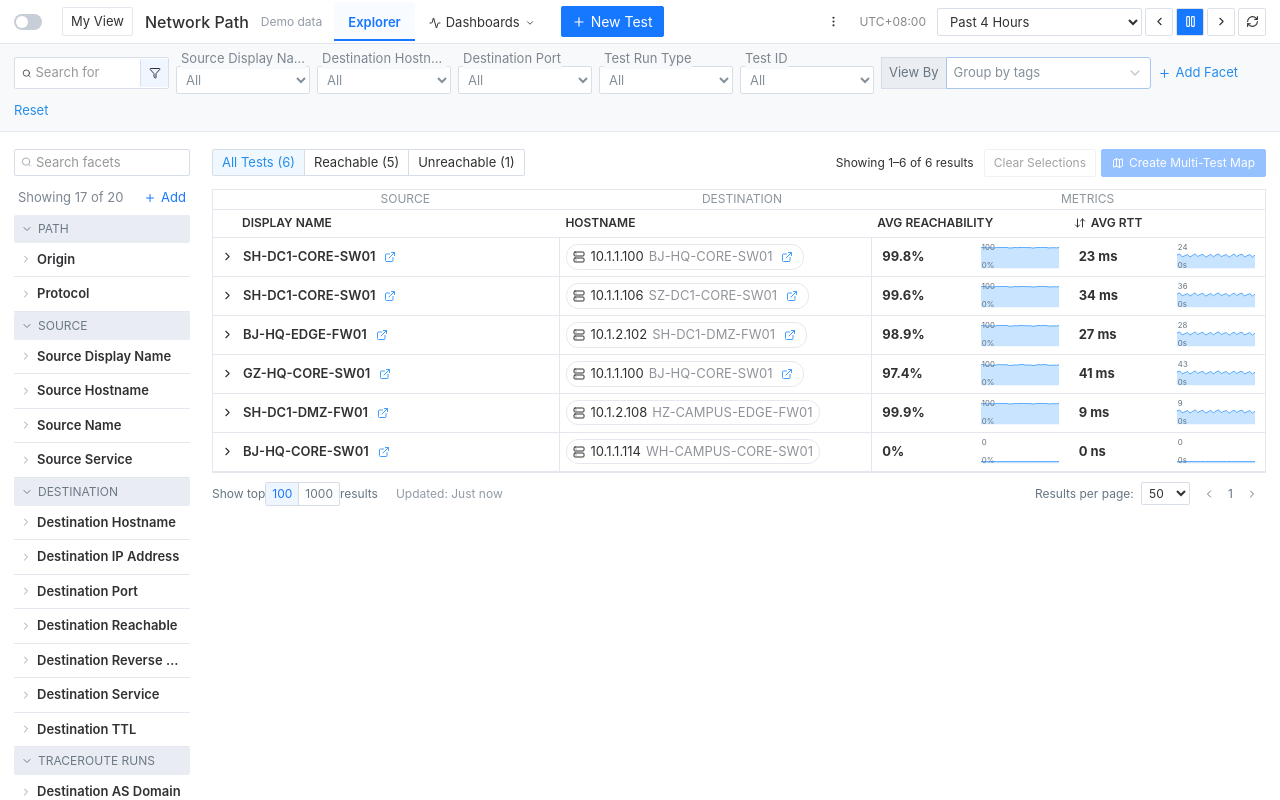
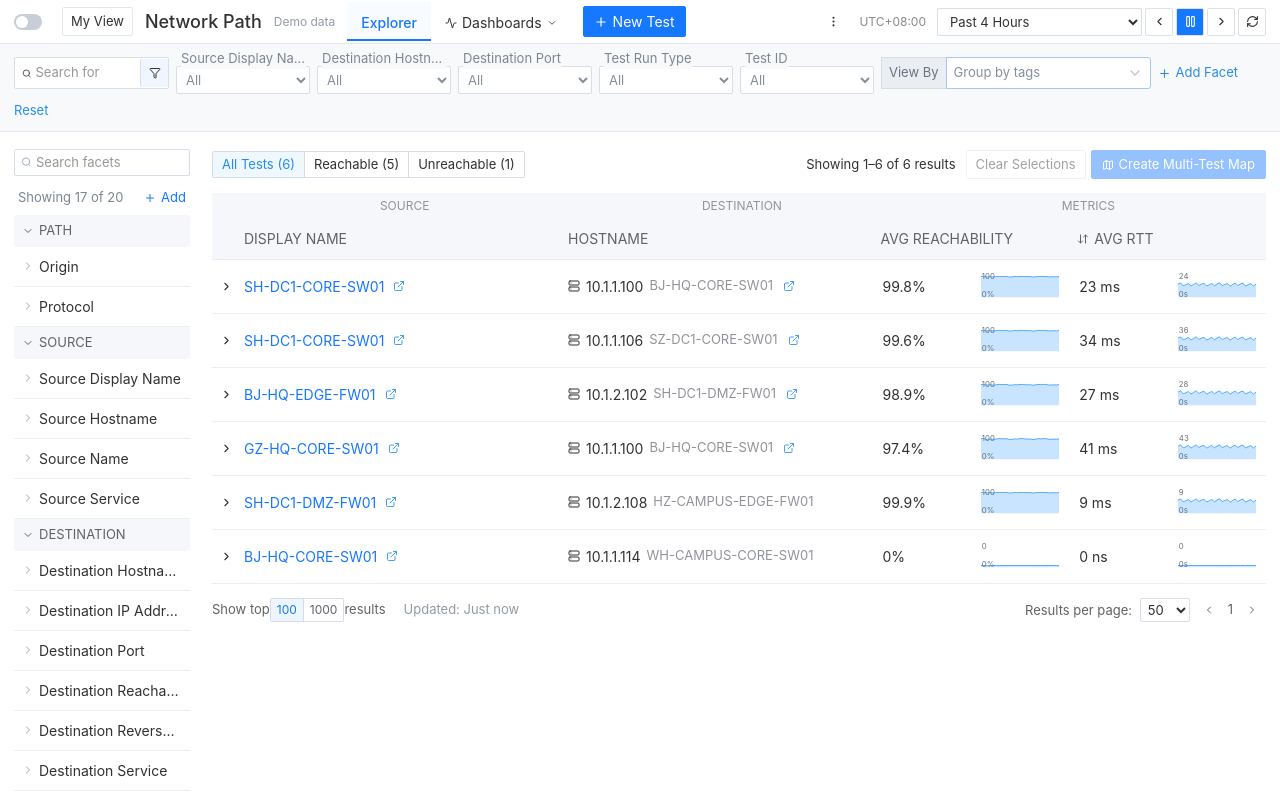
Before and after one commit to sabrina97606/netpath, a Next.js app: page /network-path in a window 1280 px wide. Built offline with nearby package versions, Linux system fonts and the light colour scheme.

Commit message:
Restyle NetPath tables and facets to match DOOP style

```diff
--- a/app/network-path/network-path.css
+++ b/app/network-path/network-path.css
@@ -186,7 +186,7 @@
   border-bottom: 1px solid var(--np-border);
 }
 .np-module-header h1 {
-  font-size: 16px;
+  font-size: 18px;
   font-weight: 500;
   margin-left: 0;
   white-space: nowrap;
@@ -200,8 +200,8 @@
   display: flex;
   align-items: center;
   border-bottom: 2px solid var(--np-blue);
-  font-size: 13px;
-  font-weight: 600;
+  font-size: 14px;
+  font-weight: 500;
 }
 .np-demo {
   margin-left: 0;
@@ -223,14 +223,14 @@
 .np-module-tabs > div > button {
   position: relative;
   padding: 8px 14px 4px;
-  font-size: 13px;
+  font-size: 14px;
   border-bottom: 2px solid transparent;
 }
 .np-module-tabs > div > button.active {
   color: var(--np-blue);
   border-color: var(--np-blue);
   background: #f8fbff;
-  font-weight: 600;
+  font-weight: 500;
 }
 .np-module-tabs small {
   position: absolute;
@@ -472,22 +472,23 @@
   color: var(--np-blue);
 }
 .np-app .np-facet-group {
-  background: #e9edf3;
+  background: #f5f7fa;
   border-radius: 2px;
-  height: 28px;
+  height: 32px;
   width: 100%;
   justify-content: flex-start;
-  font-size: 12px;
-  color: #6c7884;
-  padding: 0 7px;
+  font-size: 13px;
+  color: #606266;
+  padding: 0 8px;
 }
 .np-app .np-facet-field {
   width: 100%;
-  padding: 7px 6px;
-  border-bottom: 1px solid var(--np-border);
-  font-size: 13px;
+  padding: 9px 8px;
+  border-bottom: 1px solid #ebeef5;
+  font-size: 14px;
   justify-content: flex-start;
-  font-weight: 600;
+  font-weight: 400;
+  color: #303133;
   text-align: left;
 }
 .np-facet-field > span {
@@ -507,8 +508,8 @@
   display: flex;
   width: 100%;
   justify-content: space-between;
-  font-size: 12px;
-  padding: 5px;
+  font-size: 13px;
+  padding: 6px 5px;
   text-align: left;
   overflow-wrap: anywhere;
 }
@@ -524,8 +525,8 @@
   align-items: center;
   gap: 5px;
   margin-bottom: 12px;
-  min-height: 28px;
-  font-size: 12px;
+  min-height: 32px;
+  font-size: 13px;
   flex-wrap: wrap;
 }
 .np-results-toolbar > span {
@@ -534,7 +535,8 @@
 }
 .np-table-scroll {
   overflow: auto;
-  border: 1px solid var(--np-border);
+  border: 0;
+  border-bottom: 1px solid #ebeef5;
 }
 .np-group-table {
   min-width: 930px;
@@ -542,10 +544,10 @@
 .np-group-caption {
   display: grid;
   grid-template-columns: 24px 32% 32% 1fr;
-  color: #8b949c;
+  color: #909399;
   font-size: 12px;
-  border-bottom: 1px solid var(--np-border);
-  height: 20px;
+  background: #f5f7fa;
+  height: 26px;
   align-items: center;
   text-align: center;
 }
@@ -558,29 +560,33 @@
   align-items: center;
 }
 .np-group-header {
-  height: 28px;
-  font-size: 12px;
-  font-weight: 600;
-  border-bottom: 1px solid var(--np-border);
+  height: 40px;
+  font-size: 14px;
+  font-weight: 400;
+  color: #606266;
+  background: #f5f7fa;
 }
 .np-group-header > span,
 .np-group-header > button {
-  padding-left: 5px;
+  padding-left: 8px;
   justify-content: flex-start;
 }
 .np-group-row {
-  min-height: 39px;
-  border-bottom: 1px solid var(--np-border);
-  font-size: 13px;
+  min-height: 54px;
+  border-top: 1px solid #ebeef5;
+  font-size: 14px;
+}
+.np-group-row:hover {
+  background: #f5f9ff;
 }
 .np-group-row > button:not(:first-child) {
-  border-right: 1px solid var(--np-border);
   height: 100%;
   justify-content: flex-start;
-  padding: 0 6px;
+  padding: 0 8px;
 }
 .np-app .np-source-link {
-  font-weight: 600;
+  font-weight: 400;
+  color: var(--np-blue);
   text-align: left;
   justify-content: flex-start;
   overflow-wrap: anywhere;
@@ -588,11 +594,10 @@
 .np-destination {
   display: inline-flex;
   align-items: center;
-  gap: 5px;
+  gap: 6px;
   white-space: nowrap;
-  border: 1px solid #e5e9ef;
-  border-radius: 12px;
-  padding: 2px 6px;
+  border: 0;
+  padding: 0;
   font-weight: 400;
 }
 .np-ci-name {
@@ -607,12 +612,13 @@
   padding: 3px 10px;
 }
 .np-metric strong {
-  font-size: 13px;
+  font-size: 14px;
+  font-weight: 400;
   white-space: nowrap;
 }
 .np-spark {
   width: 78px;
-  height: 28px;
+  height: 30px;
   flex-shrink: 0;
 }
 .np-spark text {
@@ -620,6 +626,7 @@
   fill: #64727e;
 }
 .np-expanded {
+  overflow-x: auto;
   padding: 6px 10px 16px 26px;
   background: #fafbfc;
 }
@@ -627,21 +634,34 @@
 .np-test-row {
   display: grid;
   grid-template-columns:
-    18px 8px minmax(180px, 1.3fr) 24px minmax(130px, 0.95fr)
-    minmax(210px, 1.7fr) 64px 48px minmax(130px, 1fr) minmax(130px, 1fr);
+    18px 8px minmax(180px, 1.2fr) 24px minmax(240px, 1.5fr)
+    minmax(190px, 1.2fr) 84px 56px minmax(130px, 1fr) minmax(130px, 1fr);
   align-items: center;
   gap: 6px;
 }
+.np-test-row > .np-source-link,
+.np-test-row > .np-link {
+  justify-content: flex-start;
+  min-width: 0;
+}
+.np-test-row > .np-link {
+  overflow: hidden;
+}
+.np-test-header,
+.np-test-row {
+  min-width: 1180px;
+}
 .np-test-header {
-  font-size: 12px;
-  height: 22px;
-  font-weight: 600;
-  background: #f4f6f8;
+  font-size: 13px;
+  height: 32px;
+  font-weight: 400;
+  color: #606266;
+  background: #f0f2f5;
 }
 .np-test-row {
-  min-height: 39px;
+  min-height: 48px;
   font-size: 13px;
-  border-top: 1px solid var(--np-border);
+  border-top: 1px solid #ebeef5;
 }
 .np-test-row > input {
   width: 11px;
@@ -703,10 +723,10 @@
 .np-pagination {
   display: flex;
   align-items: center;
-  padding-top: 7px;
+  padding-top: 12px;
   gap: 5px;
-  font-size: 12px;
-  color: #667581;
+  font-size: 13px;
+  color: #606266;
 }
 .np-pagination > div {
   display: flex;
```
